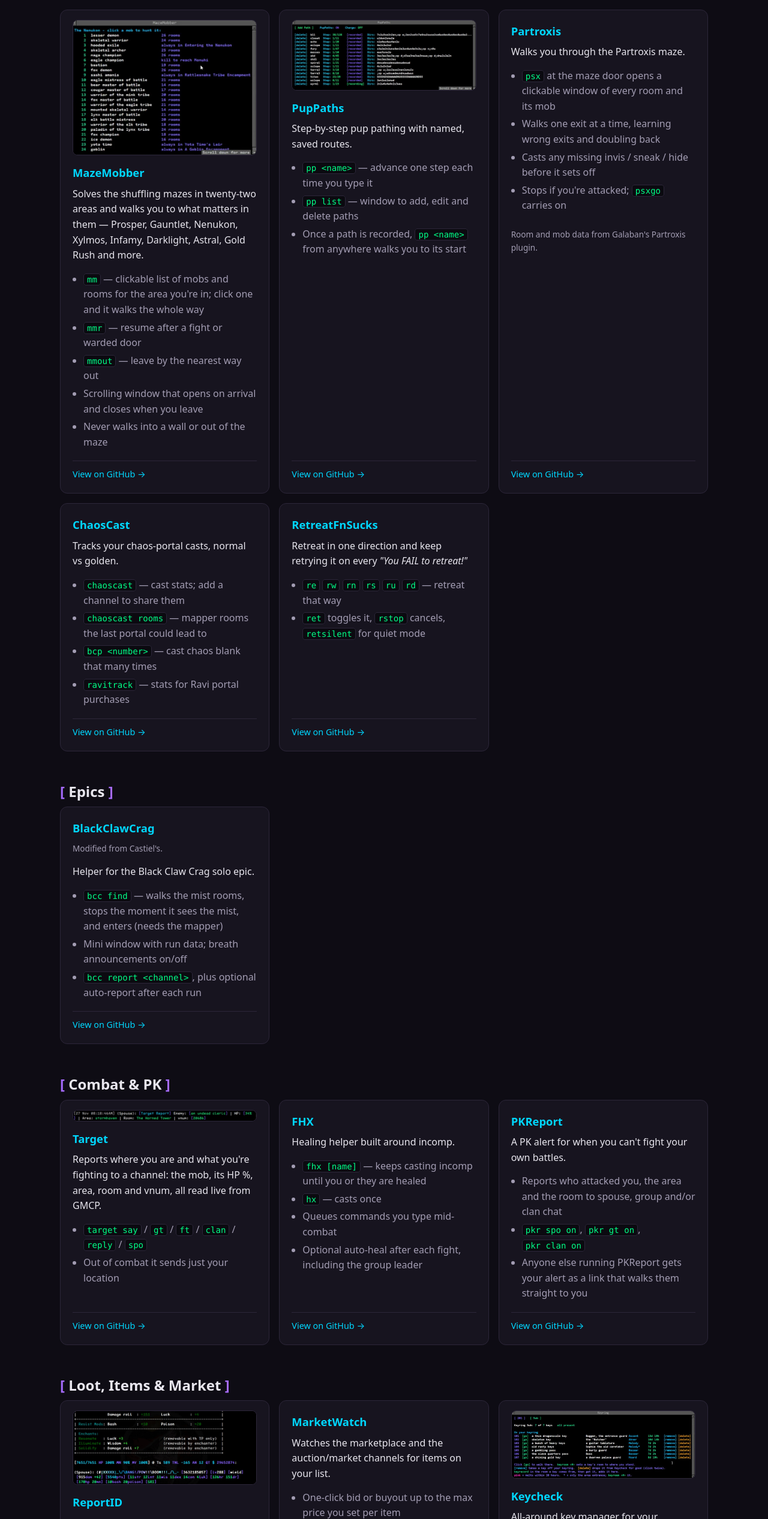
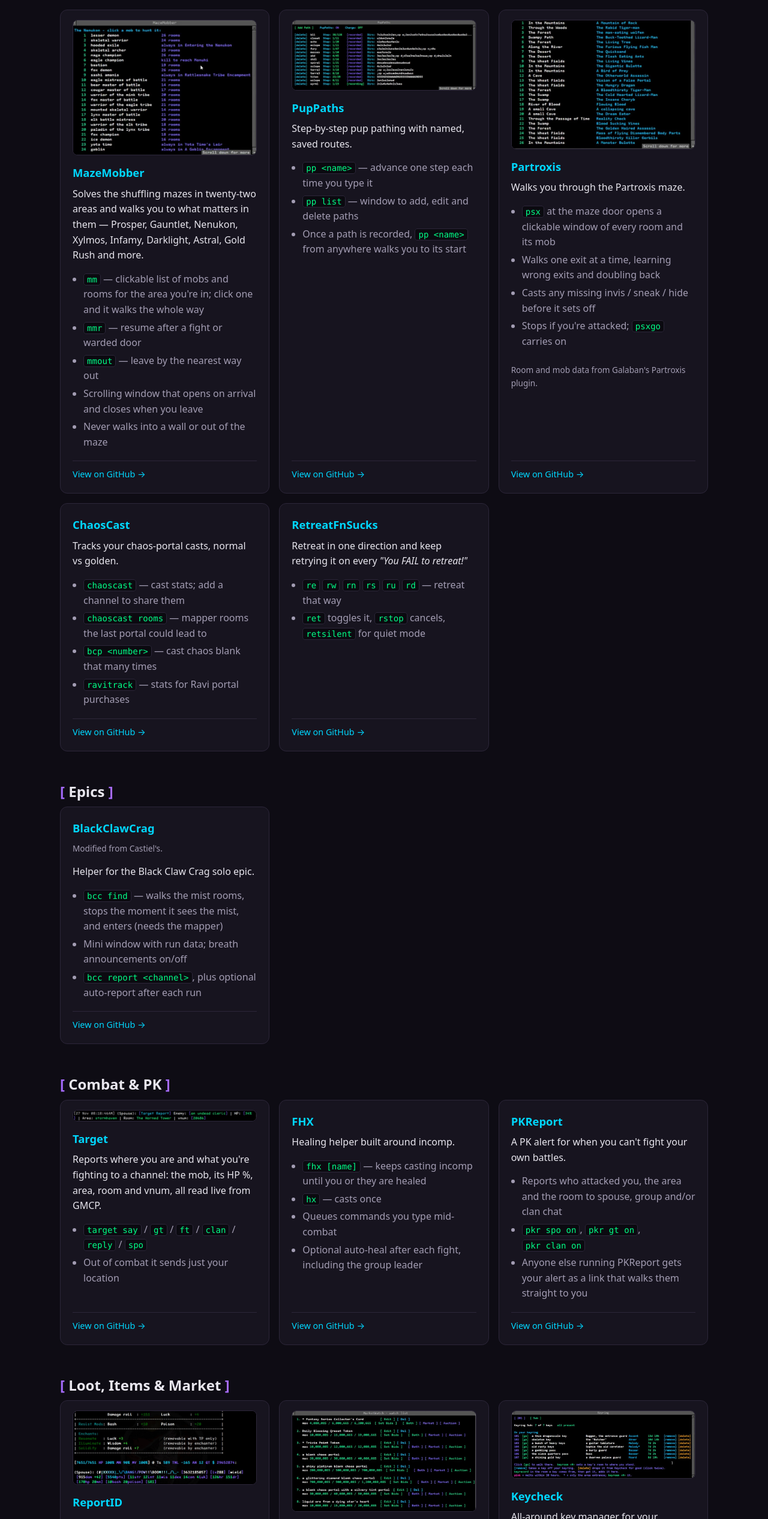
Before and after one commit to AardMadrox/aardwolf-plugins, a plain HTML site: page docs/index.html in a window 1280 px wide. Shown: the part 1536-4069 px from the top of the page at 60% size. Drawn offline with Linux system fonts and the light colour scheme.

Commit message:
Site: MarketWatch and Partroxis screenshots

```diff
--- a/docs/index.html
+++ b/docs/index.html
@@ -271,6 +271,7 @@
       </article>
 
       <article class="card">
+        <img class="shot tall" src="images/partroxis.jpg" alt="Partroxis room list: every maze room and the mob in it, click one to walk there" loading="lazy">
         <h3>Partroxis</h3>
         <p>Walks you through the Partroxis maze.</p>
         <ul>
@@ -392,6 +393,7 @@
       </article>
 
       <article class="card">
+        <img class="shot" src="images/marketwatch.jpg" alt="MarketWatch watch-list window with three max bids per item and Both / Market / Auction switches" loading="lazy">
         <h3>MarketWatch</h3>
         <p>Watches the marketplace and the auction/market channels for items on your list.</p>
         <ul>
```
Also changed, not shown: docs/images/marketwatch.jpg (added), docs/images/partroxis.jpg (added).
